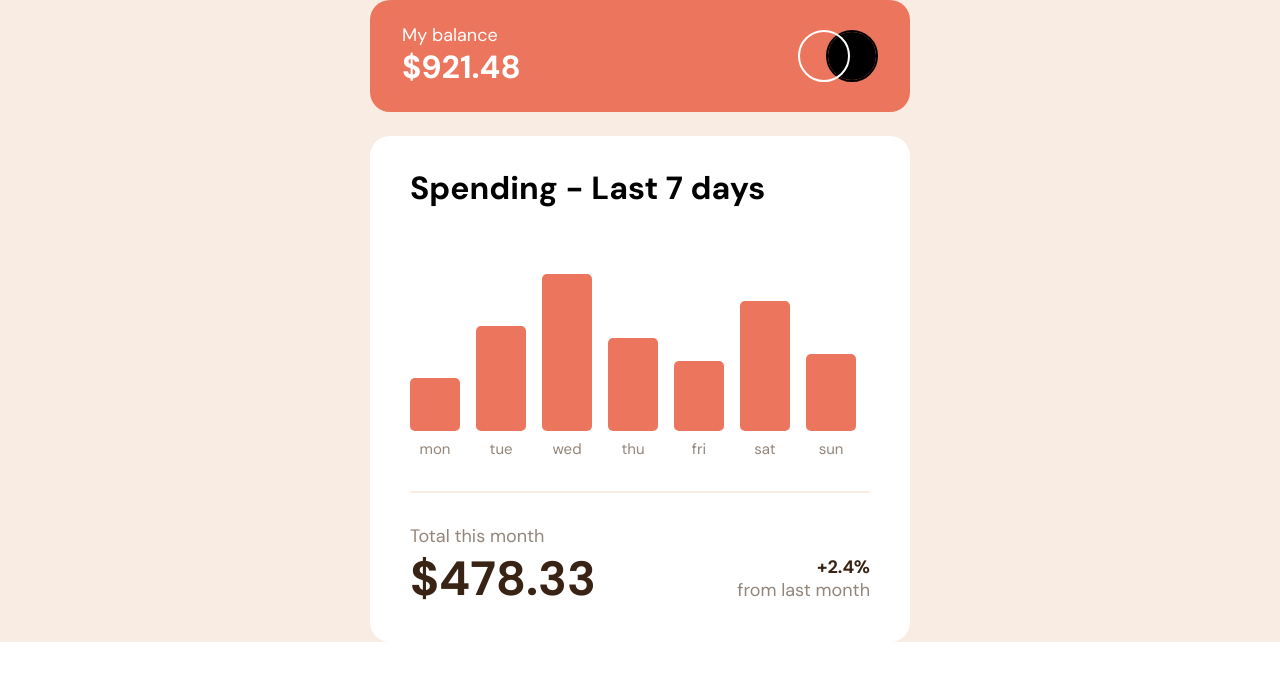
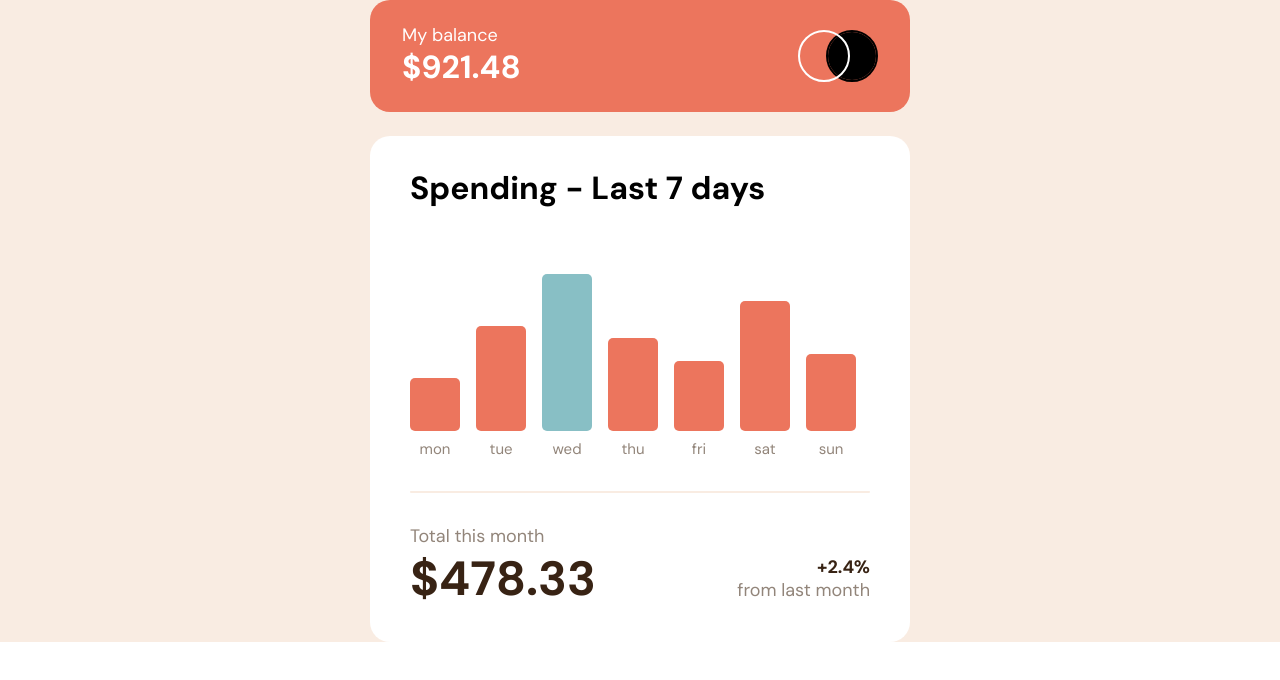
Before and after one commit to phwnganh/Expense-chart-component, a React (Vite) app: page / in a window 1280 px wide. Shown: the top 680 px of the page. Built offline with nearby package versions, Linux system fonts and the light colour scheme.

Commit message:
fix: display the bg color of the highest statistic amount

```diff
--- a/src/components/ExpenseRealTimeChartItem.jsx
+++ b/src/components/ExpenseRealTimeChartItem.jsx
@@ -1,8 +1,8 @@
 
-const ExpenseRealTimeChartItem = ({item}) => {
+const ExpenseRealTimeChartItem = ({item, isMaxAmount}) => {
     return (
         <div className="flex flex-col gap-2">
-            <div className={`rounded-5 w-12.5 flex items-center justify-center bg-red-500`}
+            <div className={`rounded-5 w-12.5 flex items-center justify-center ${isMaxAmount ? 'bg-blue-300' : 'bg-red-500'}`}
             style={{height: `${item.amount * 3}px`}}>
             </div>
             <p className="text-center text-preset-5 leading-preset-5 text-brown-400">{item.day}</p>
--- a/src/components/ExpenseRealTimeChartStatistics.jsx
+++ b/src/components/ExpenseRealTimeChartStatistics.jsx
@@ -1,9 +1,10 @@
 import data from '../data/data.json'
 import ExpenseRealTimeChartItem from './ExpenseRealTimeChartItem';
 const ExpenseRealTimeChartStatistics = () => {
+    const maxAmount = Math.max(...data.map(item => item.amount))
     return (
         <div className="flex items-end gap-4">
-            {data.map((item, index) => <ExpenseRealTimeChartItem key={index} item={item}/>)}
+            {data.map((item, index) => <ExpenseRealTimeChartItem key={index} item={item} isMaxAmount={maxAmount === item.amount}/>)}
         </div>
     );
 };
```
Also changed, not shown: 1 other file (tests, documents, lock files or other folders).
